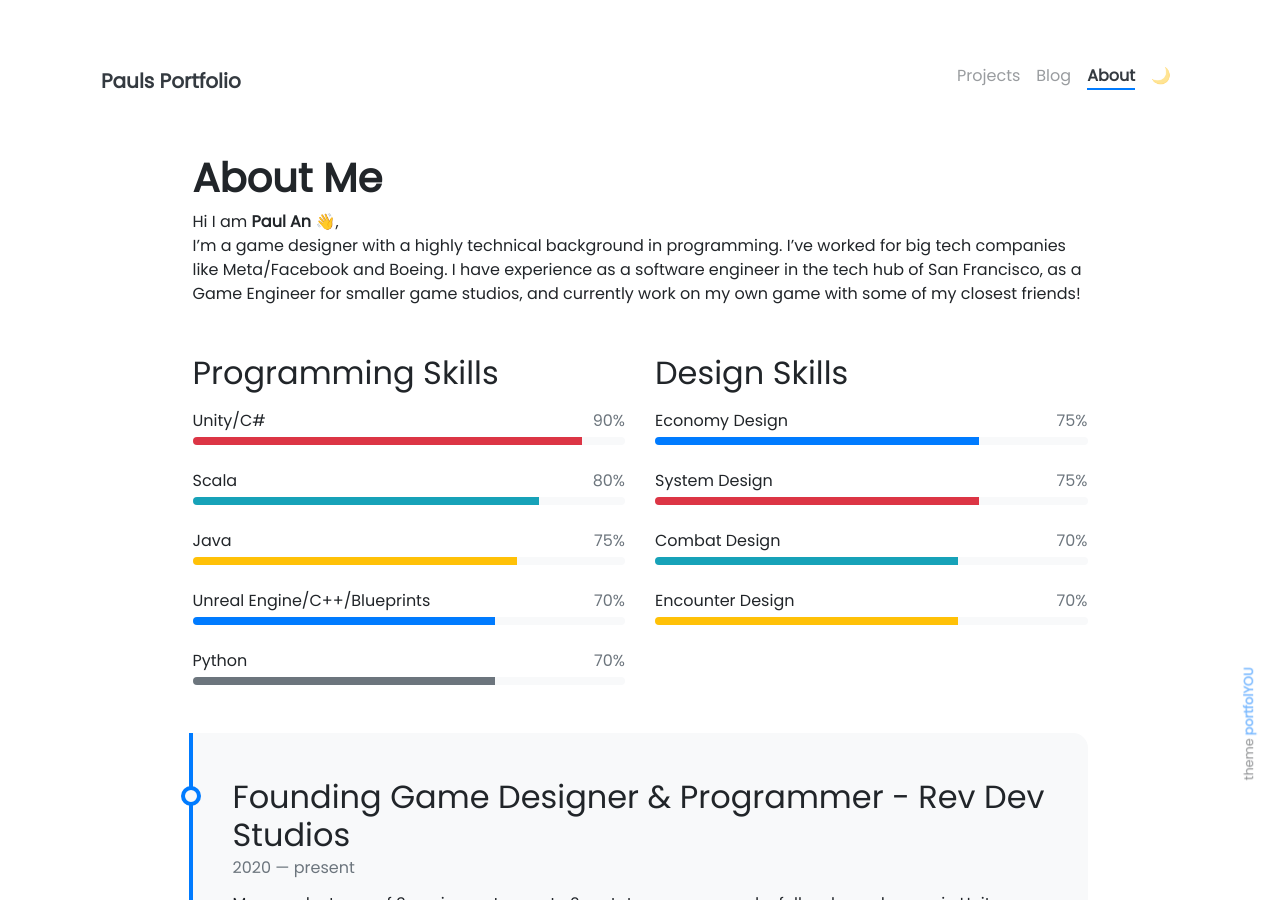
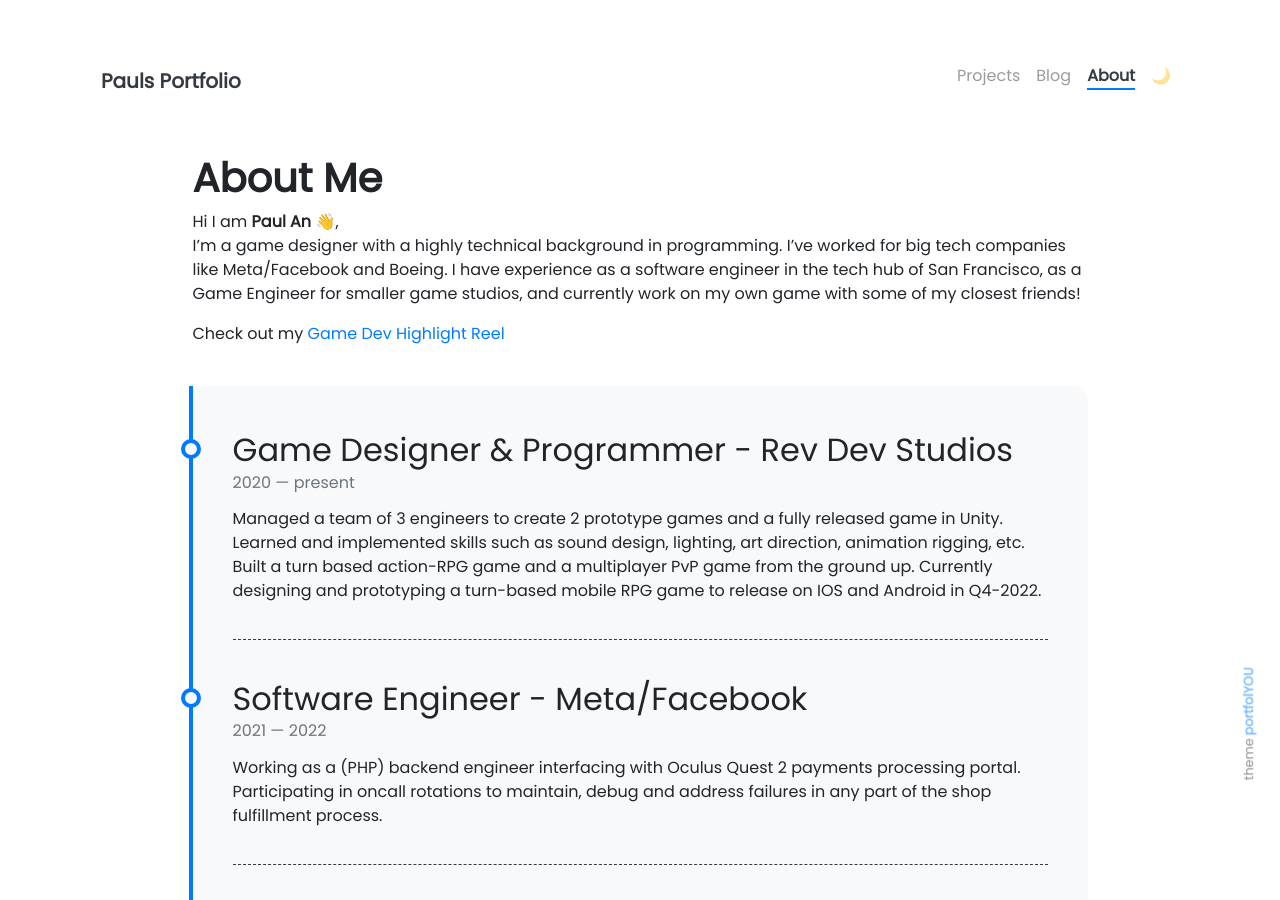
Before and after one commit to paulan94/GamePANPortfolio, a Jekyll site: the page built from pages/about.md, in a window 1280 px wide and 900 px high. Built offline with Jekyll 4.4.1, drawn with Linux system fonts in a browser that asks for light colours; nearby versions of some CDN libraries; emoji names are drawn with the system emoji font.

Commit message:
add highlight reel, remove skills sliders

```diff
--- a/_data/other-skills.yml
+++ /dev/null
@@ -1,16 +0,0 @@
-
-- name: Economy Design
-  percentage: 75
-  color:
-
-- name: System Design
-  percentage: 75
-  color: danger
-
-- name: Combat Design
-  percentage: 70
-  color: info
-
-- name: Encounter Design
-  percentage: 70
-  color: warning
--- a/_data/timeline.yml
+++ b/_data/timeline.yml
@@ -1,4 +1,4 @@
-- title: Founding Game Designer & Programmer - Rev Dev Studios
+- title: Game Designer & Programmer - Rev Dev Studios
   from: 2020
   to: present
   description: Managed a team of 3 engineers to create 2 prototype games and a fully released game in Unity.
--- a/pages/about.md
+++ b/pages/about.md
@@ -10,10 +10,7 @@ weight: 3
 Hi I am **{{ site.author.name }}** :wave:,<br>
 I'm a game designer with a highly technical background in programming. I've worked for big tech companies like Meta/Facebook and Boeing. I have experience as a software engineer in the tech hub of San Francisco, as a Game Engineer for smaller game studios, and currently work on my own game with some of my closest friends!
 
-<div class="row">
-{% include about/skills.html title="Programming Skills" source=site.data.programming-skills %}
-{% include about/skills.html title="Design Skills" source=site.data.other-skills %}
-</div>
+Check out my [Game Dev Highlight Reel](https://www.youtube.com/watch?v=xXlxTf8kA0w&ab_channel=RevDevStudios)
 
 <div class="row">
 {% include about/timeline.html %}
```
Also changed, not shown: 2 other files.
